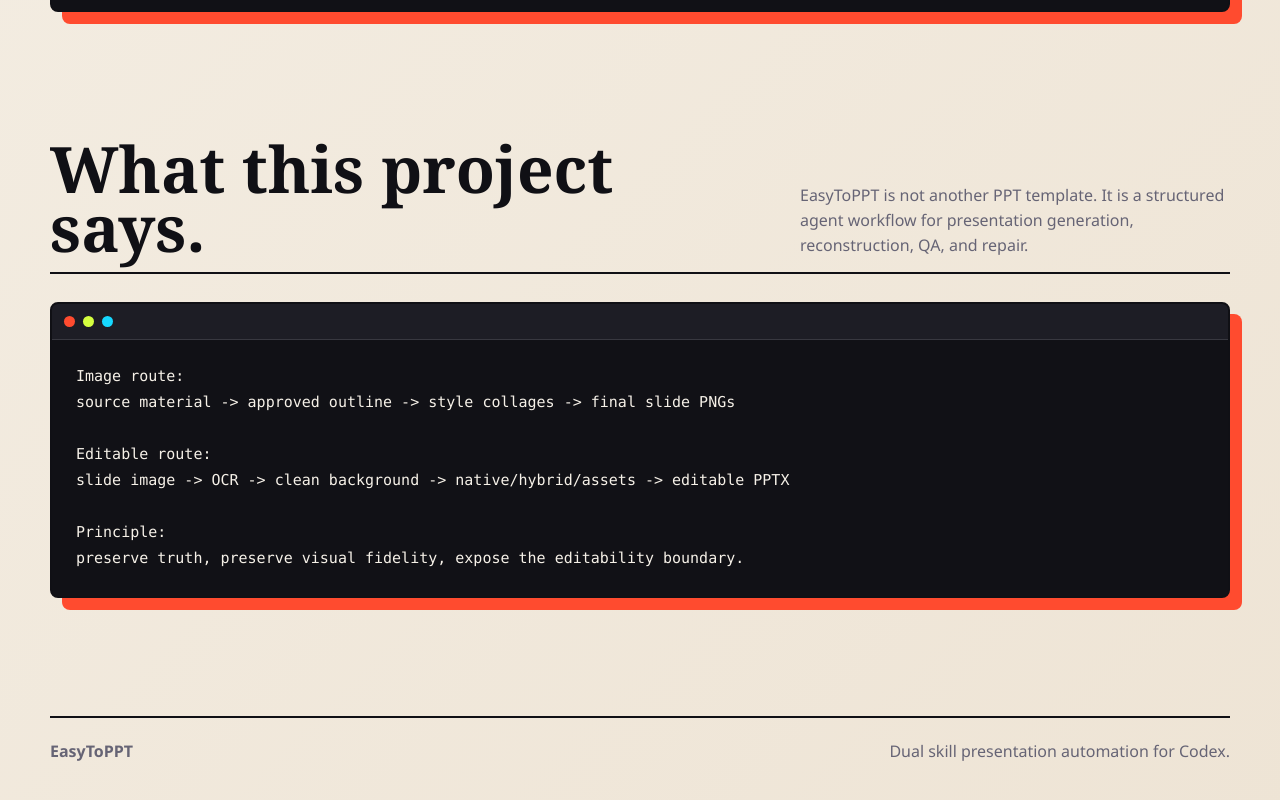
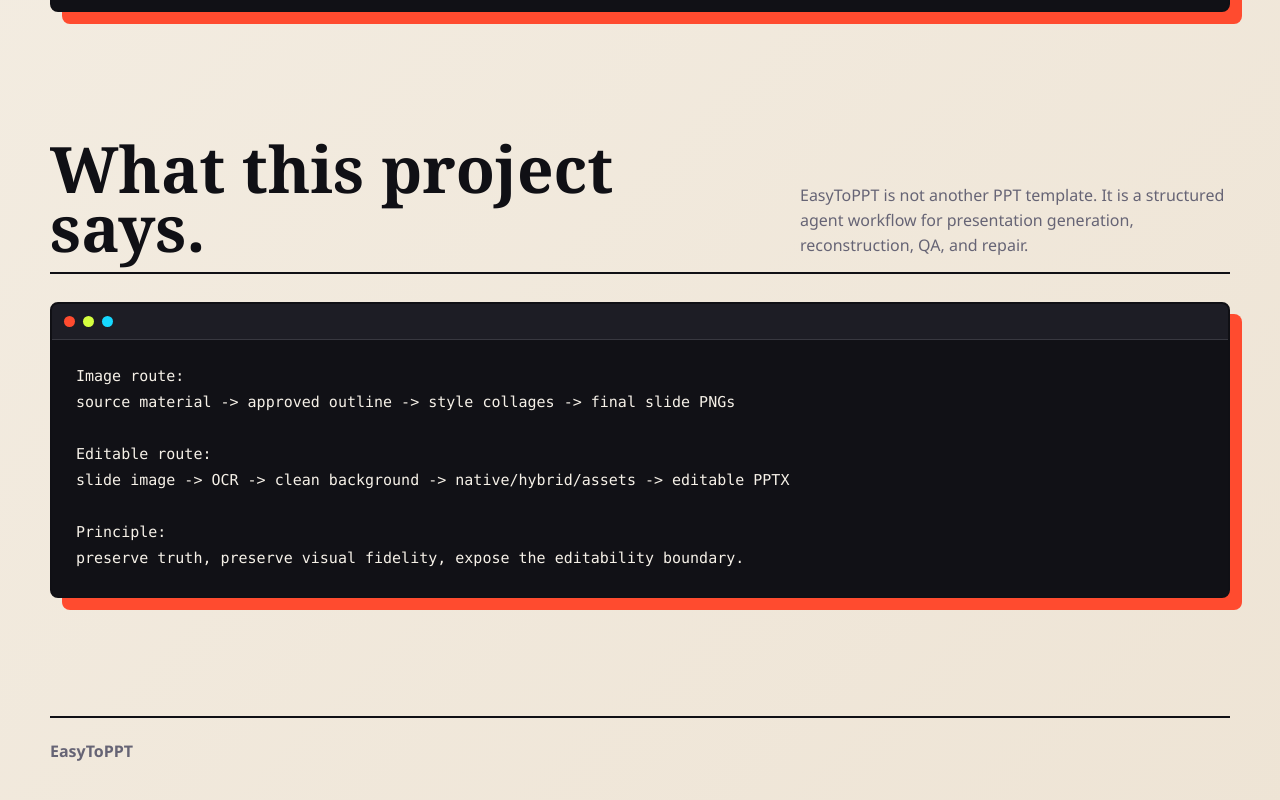
Before and after one commit to invinciby/Eeay-To-PPT, a plain HTML site: page index.html in a window 1280 px wide. Shown: the part 3968-4768 px from the top of the page. Drawn offline with Linux system fonts and the light colour scheme.

Commit message:
Update index.html

```diff
--- a/index.html
+++ b/index.html
@@ -886,7 +886,6 @@
   <footer class="footer shell">
     <div class="footer-inner">
       <strong>EasyToPPT</strong>
-      <span>Dual skill presentation automation for Codex.</span>
     </div>
   </footer>
 </body>
```
